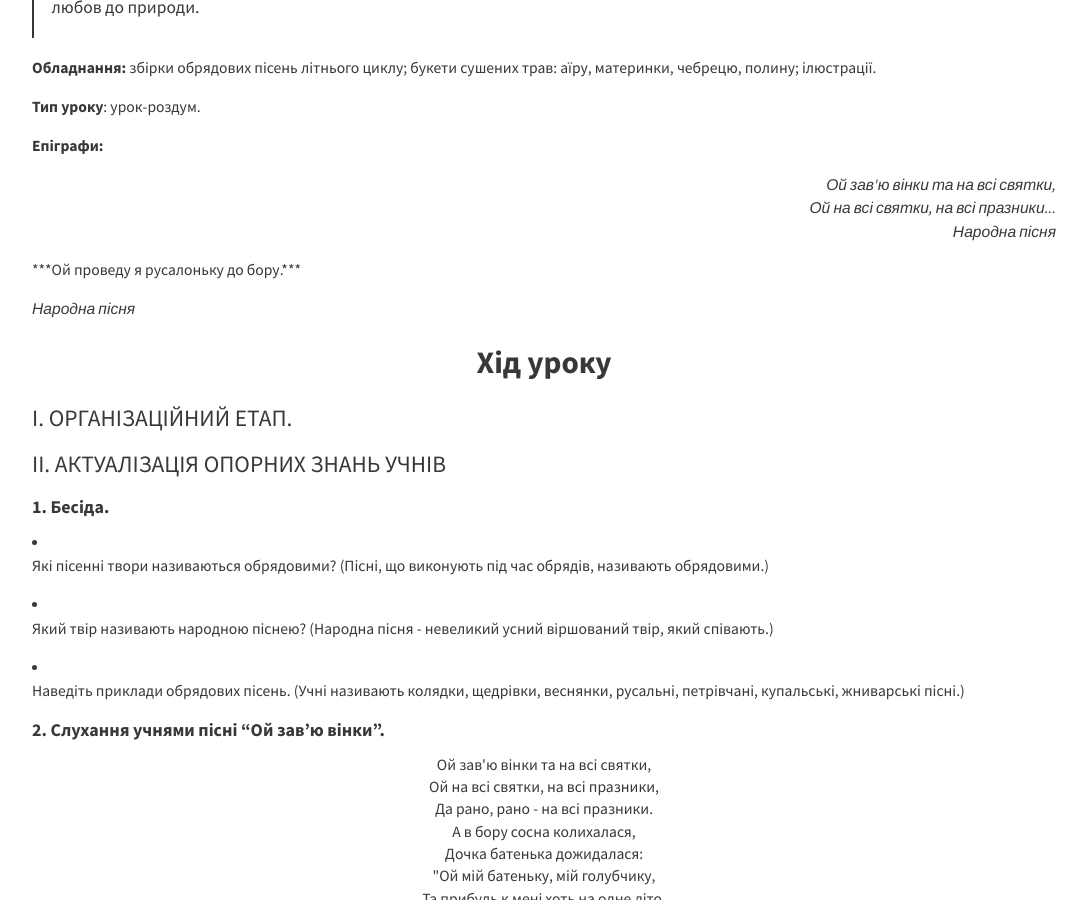
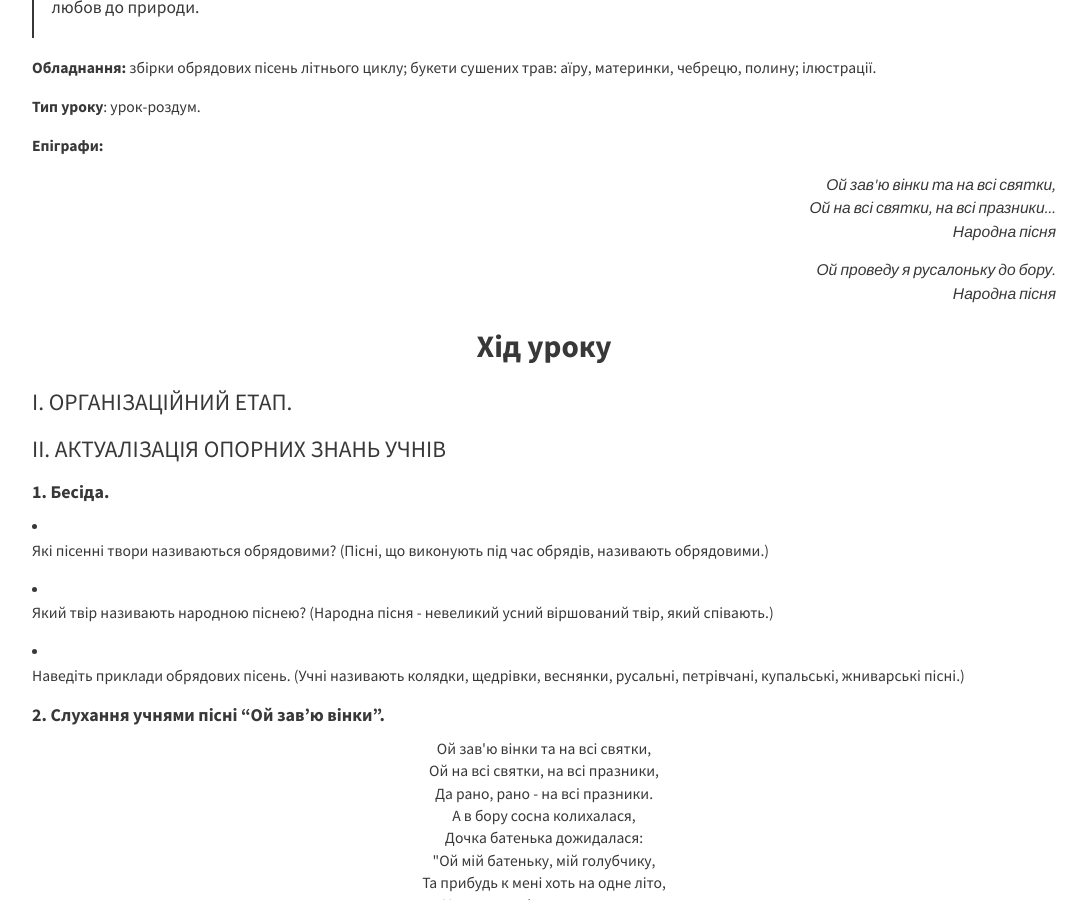
Before and after one commit to tetyanashevchuk/tetyanashevchuk.github.io, a Jekyll site: the page built from _posts/2016-01-03-6-klass-lit-pisni-litnyogo-kalendarnogo-cyklu.md, in a window 1280 px wide and 900 px high, scrolled down 970 px. Shown: the whole window, without its empty margins (96-1183 px from the left). Built offline with Jekyll 4.4.1, drawn with Linux system fonts in a browser that asks for light colours; nearby versions of some CDN libraries.

```diff
--- a/_posts/2016-01-03-6-klass-lit-pisni-litnyogo-kalendarnogo-cyklu.md
+++ b/_posts/2016-01-03-6-klass-lit-pisni-litnyogo-kalendarnogo-cyklu.md
@@ -34,10 +34,10 @@
  <p>Народна пісня</p>
 </div>
 
- <p text-align="right">***Ой проведу я русалоньку до бору.***</p>
-
- *Народна пісня*
-
+<div class="epigraph">
+ <p>Ой проведу я русалоньку до бору.</p>
+ <p>Народна пісня</p>
+</div>
 
 ## **<center>Хід уроку</center>**
 
```
